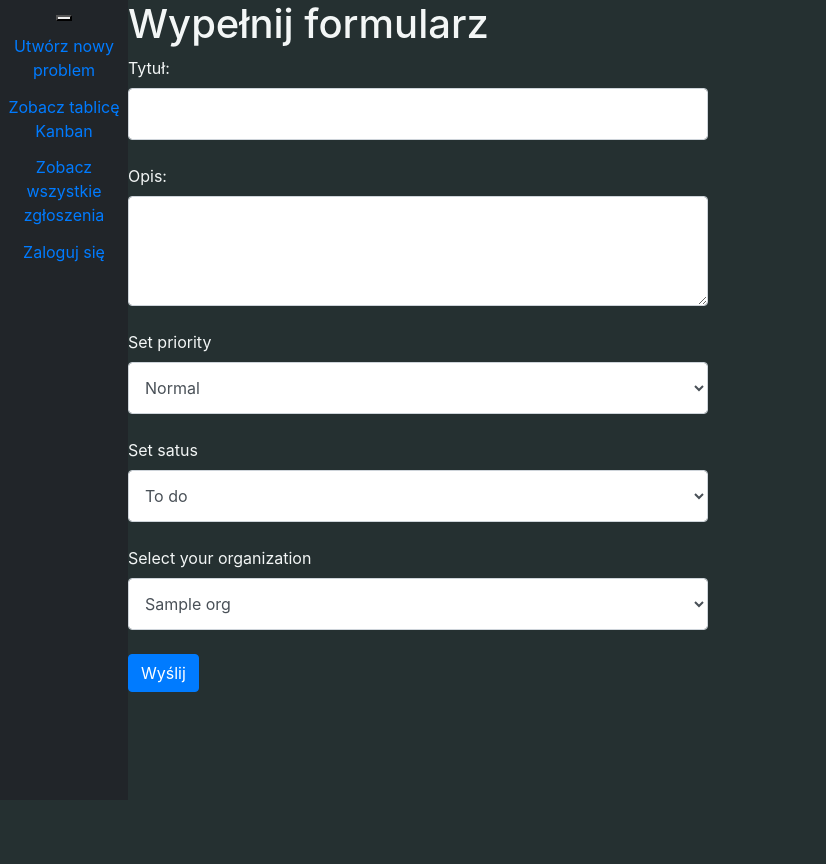
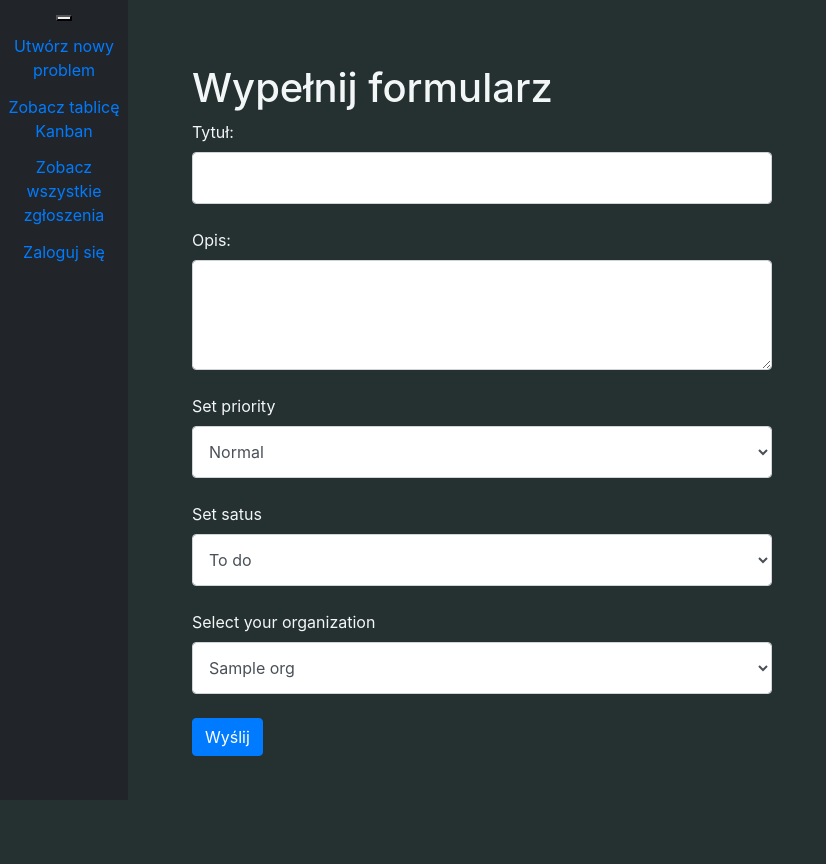
Before and after one commit to AdamJaworski/wwwijs, a Flask app: template templates/create_new_issue.html in a window 1280 px wide. Shown: the whole page, without its empty margins (0-826 px from the left). Before the commit the page ends 692 px from the top, so only its background shows below. Run offline with Flask 3, Linux system fonts and the light colour scheme; the template is opened without the code that fills it: most values are stand-ins (such as "Sample title", 1, 10 or a date in 2020); parts of the project's set-up code (start-up, migrations or seed data) failed here and were passed over; some libraries are stand-ins or nearby versions.

Commit message:
margin added

```diff
--- a/static/css/style_create_new_issue.css
+++ b/static/css/style_create_new_issue.css
@@ -37,4 +37,5 @@ html{
     height: 100%;
     display: flex;
     flex-direction: row;
+    margin: 5%;
   }
```
